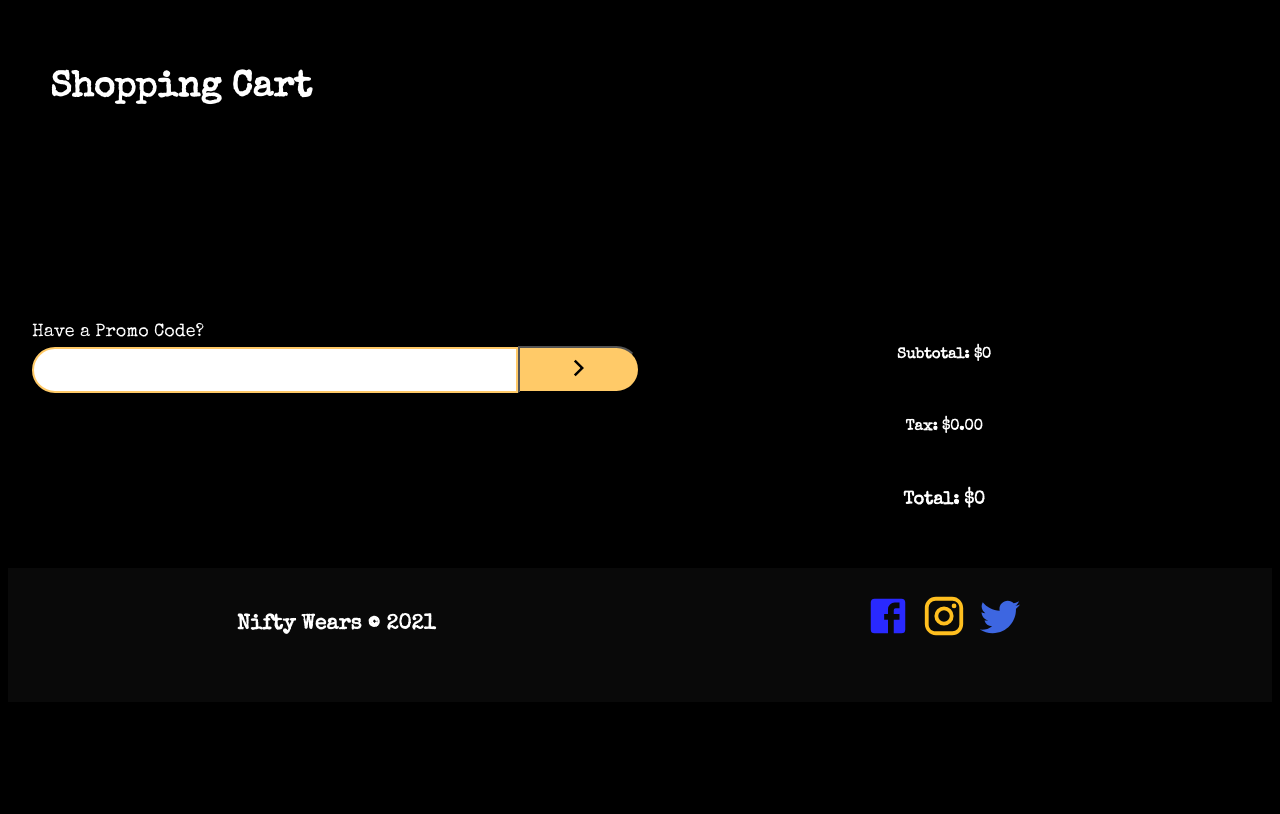
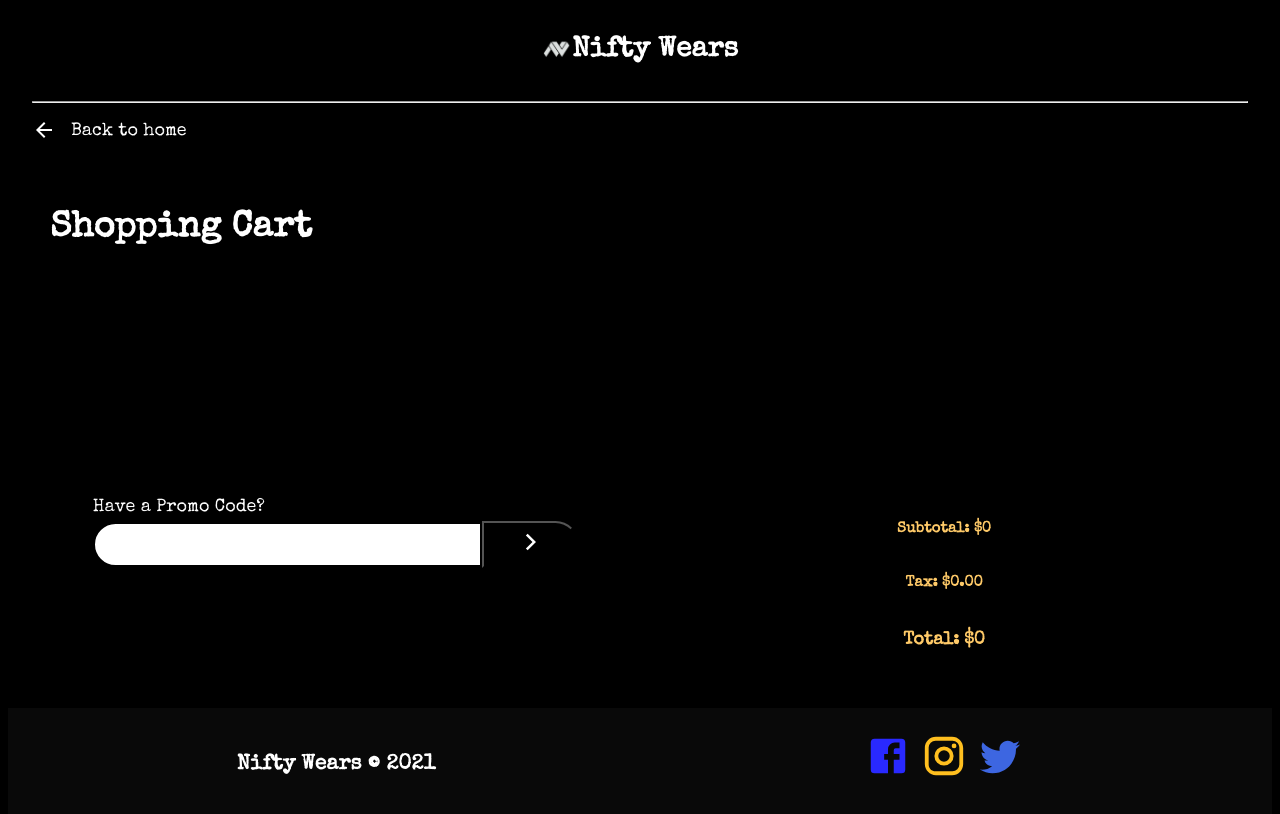
Before and after one commit to abu-git/nifty-wears-next, a Next.js app: page /cart in a window 1280 px wide. Shown: the top 814 px of the page. Built offline with nearby package versions, Linux system fonts and the light colour scheme.

Commit message:
navigation added to cart page

```diff
--- a/components/CartPage4.js
+++ b/components/CartPage4.js
@@ -1,7 +1,8 @@
-import { Button, Container, Grid, makeStyles } from "@material-ui/core"
+import { IconButton, Button, Container, Grid, makeStyles } from "@material-ui/core"
 import Image from 'next/image'
+import Link from 'next/link'
 import DeleteIcon from '@material-ui/icons/DeleteOutline'
-import { ArrowForwardIos } from "@material-ui/icons"
+import { ArrowBack, ArrowForwardIos } from "@material-ui/icons"
 
 import { CartContext } from "../context/CartContext"
 import { useContext } from "react"
@@ -13,6 +14,40 @@ const useStyles = makeStyles((theme) => ({
         minHeight: "70vh",
         backgroundColor: "hsl(0, 100%, 0%)",
         //border: "1px red solid",
+    },
+    headerContainer: {
+        display: "flex",
+        justifyContent: "center"
+    },
+    header: {
+        padding: "0",
+        margin: "0",
+    },
+    h3header: {
+        color: "white"
+    },
+    arrowback: {
+        color: "white",
+        marginRight: "15px",
+        "&:hover": {
+            cursor: "pointer"
+        }
+    },
+    backtext: {
+        color: "white",
+        paddingBottom: "3px",
+        "&:hover": {
+            //color: "#ffca68",
+            //textDecoration: "underline",
+            cursor: "pointer"
+        }
+    },
+    goback: {
+        marginTop: "15px",
+        '&:hover': {
+            cursor: "pointer"
+        },
+        display: "flex"
     },
     h3effects: {
         color: "white",
@@ -104,11 +139,14 @@ const useStyles = makeStyles((theme) => ({
     promoCode: {
         marginTop: "30px",
         marginBottom: "15px",
+        display: "flex",
+        justifyContent: "center"
     },
     promotion: {
         color: "white",
         display: "flex",
-        flexDirection: "column"
+        flexDirection: "column",
+        width: "80%"
     },
     input: {
         transition: "all 0.25s linear",
@@ -116,21 +154,22 @@ const useStyles = makeStyles((theme) => ({
         width: "80%",
         fontSize: "1rem",
         padding: "1.1rem 0 0.5rem 1.8rem",
-        border: "2px solid #ffca68",
+        border: "2px solid black",
         borderRadius: "2rem 0 0 2rem",
         '&:hover': {
-            border: "2px solid #26eb5a"
+            border: "2px solid #ffca68"
         }
     },
     promoButton: {
         width: "20%",
         padding: "0.6rem 0",
         borderRadius: "0 2rem 2rem 0",
-        backgroundColor: "#ffca68",
-        color: "black",
+        backgroundColor: "black",
+        color: "white",
         '&:hover': {
             border: "2px solid black",
-            backgroundColor: "#26eb5a"
+            backgroundColor: "#ffca68",
+            color: "black",
         }
     },
     summary: {
@@ -139,6 +178,16 @@ const useStyles = makeStyles((theme) => ({
         flexDirection: "column",
         justifyContent: "center",
         alignItems: "center"
+    },
+    summaryh4: {
+        margin: "0.5rem",
+        padding: "0.5rem",
+        color: "#ffca68"
+    },
+    summaryh5: {
+        margin: "0.5rem",
+        padding: "0.5rem",
+        color: "#ffca68"
     }
 }))
 
@@ -151,6 +200,19 @@ export default function CartPage4() {
         <>
             <Meta title={cartMeta} />
             <Container maxWidth="xl">
+                <div className={classes.headerContainer}>
+                    <IconButton className={classes.header}>
+                        <Image width="30px" height="30px" alt="Nifty Wears logo" src="/assets/favicon_io/favicon-32x32.png" />
+                        <h3 className={classes.h3header}>Nifty Wears</h3>
+                    </IconButton>
+                </div>
+                <hr/>
+                <Link href="/" passHref>
+                    <div className={classes.goback}>
+                        <ArrowBack className={classes.arrowback} />
+                        <span className={classes.backtext}> Back to home</span>
+                    </div>
+                </Link>
                 <Grid container className={classes.root} item xl={12} lg={12} md={12} sm={12} xs={12}>
                     <Grid item xl={12} lg={12} md={12} sm={12} xs={12} className={classes.cartTop}>
                         <h3 className={classes.h3effects}>Shopping Cart</h3>
```
Also changed, not shown: components/AboutPage.js (+20 -1 lines).
